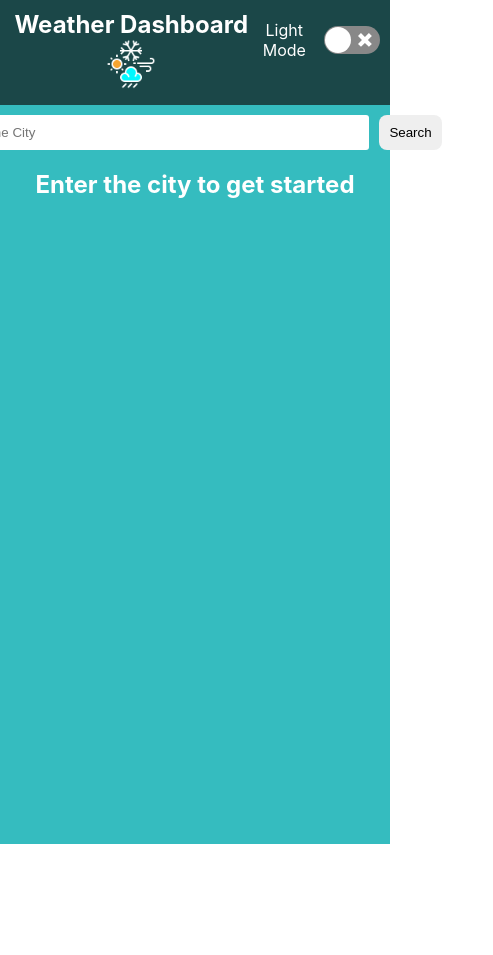
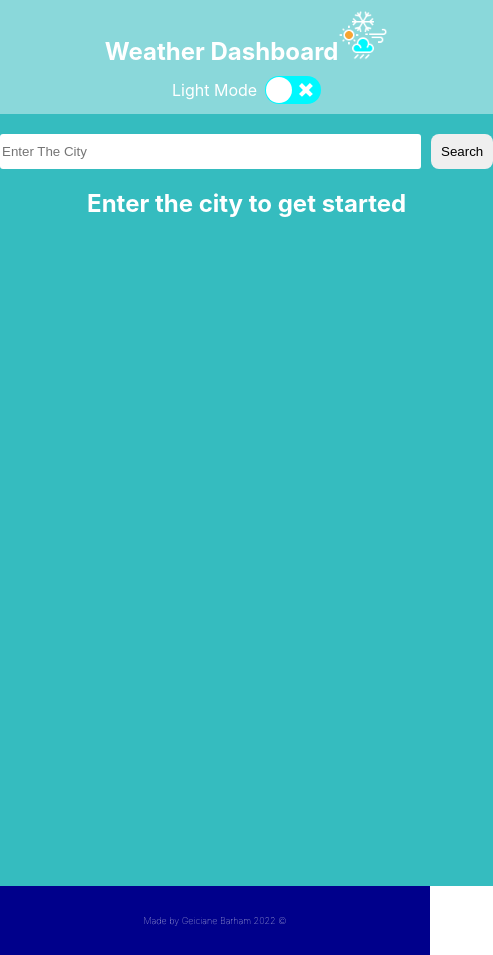
Before and after one commit to geicibarham/React---Weather-Dashboard, a React (Create React App) app: page / in a window 390 px wide. Shown: the whole page, 493 px wide, since content can reach past the window. Before the commit the page ends 844 px from the top, so only its background shows below. Built offline with nearby package versions, Linux system fonts and the light colour scheme.

Commit message:
adding media queries

```diff
--- a/src/App.css
+++ b/src/App.css
@@ -1,65 +1,64 @@
 .App {
   text-align: center;
-  min-height: 100vh;
-  border:0;
-  padding:0;
+  min-height: 95vh;
+  border: 0;
+  padding: 0;
 
   justify-content: center;
 }
 
-header{
-  background-color: rgba(15, 15, 15, 0.675);
+div.react-switch-bg {
+  background-color: #00f8fe !important;
+}
+header {
   /* background-color: #1b376457; */
-  display:flex;
-  padding:10px;
+  display: flex;
+  padding: 10px;
   justify-content: space-between;
   align-items: baseline;
   margin-bottom: 10px;
-
 }
 
-h1{
+#dark header {
+  background-color: rgba(12, 11, 11, 0.647);
+}
+
+#light header {
+  background-color: rgba(255, 255, 255, 0.418);
+}
+h1 {
   text-align: center;
-  margin:auto;
+  margin: auto;
   align-self: center;
 }
-
 
 #dark {
   background-color: #1b3764;
   color: #fff;
+
 }
 #light {
   background-color: #35bcbf;
   color: #fff;
+
 }
 .App-link {
   color: #61dafb;
 }
 
-.theme-description{
-color:white;
-margin-right: 8px;
-text-transform: capitalize;
+.theme-description {
+  color: white;
+  margin-right: 8px;
+  text-transform: capitalize;
 }
-.test{
-  padding:100px;
-  background-color: blue;
-  width: fit-content;
-  margin:auto;
-  border-radius: 20px;
-}
-
 .switch {
-display:flex;
-align-self: baseline;
+  display: flex;
+  align-self: baseline;
   /* width: 100vw;
   height: 100px; */
   justify-content: center;
   align-items: center;
   margin-top: 10px;
-
-
 }
 
 .switch label {
@@ -73,20 +72,11 @@ align-self: baseline;
 #dark .switch label {
   color: white;
 }
-#light .test{
-  padding:100px;
+#light .test {
+  padding: 100px;
   background-color: rgba(255, 0, 191, 0.342);
   width: fit-content;
-  margin:auto;
-  border-radius: 20px;
-}
-
-#dark .test{
-  color:black;
-  padding:100px;
-  background-color: yellow;
-  width: fit-content;
-  margin:auto;
+  margin: auto;
   border-radius: 20px;
 }
 
@@ -105,8 +95,8 @@ align-self: baseline;
   right: 0;
   bottom: 0;
   background-color: #ccc;
-  -webkit-transition: .4s;
-  transition: .4s;
+  -webkit-transition: 0.4s;
+  transition: 0.4s;
 }
 
 .slider:before {
@@ -117,147 +107,189 @@ align-self: baseline;
   left: 4px;
   bottom: 4px;
   background-color: white;
-  -webkit-transition: .4s;
-  transition: .4s;
+  -webkit-transition: 0.4s;
+  transition: 0.4s;
 }
 
-
-#dark > div.switch > div > div.react-switch-bg{
-  background-color: pink!important;
+#dark > div.switch > div > div.react-switch-bg {
+  background-color: pink !important;
 }
 
-.fewCloudsday{
-
-  background-image: url('./assets/images/fewcloudsDay.jpg');
+.fewCloudsday {
+  background-image: url("./assets/images/fewcloudsDay.jpg");
   min-height: 100vh;
   background-repeat: no-repeat;
   background-size: cover;
 }
-.cloudyDay{
-
-  background-image: url('./assets/images/cloudy.jpg');
+.cloudyDay {
+  background-image: url("./assets/images/cloudy.jpg");
   min-height: 100vh;
   background-repeat: no-repeat;
   background-size: cover;
 }
 
-.clearNight{
-
-  background-image: url('./assets/images/clear.jpg');
+.clearNight {
+  background-image: url("./assets/images/clear.jpg");
   min-height: 100vh;
   background-repeat: no-repeat;
   background-size: cover;
 }
 
-.sunny{
-
-  background-image: url('./assets/images/sunny.jpg');
+.sunny {
+  background-image: url("./assets/images/sunny.jpg");
   min-height: 100vh;
   background-repeat: no-repeat;
   background-size: cover;
 }
 
-.cloudyNight{
-  background-image: url('./assets/images/nightFewclouds.jpg');
+.cloudyNight {
+  background-image: url("./assets/images/nightFewclouds.jpg");
   min-height: 100vh;
   background-repeat: no-repeat;
   background-size: cover;
 }
 
-.scateredDay{
-  background-image: url('./assets/images/scateredDay.jpg');
+.scateredDay {
+  background-image: url("./assets/images/scateredDay.jpg");
   min-height: 100vh;
   background-repeat: no-repeat;
   background-size: cover;
 }
 
-.scateredNight{
-  background-image: url('./assets/images/scateredNight.jpg');
+.scateredNight {
+  background-image: url("./assets/images/scateredNight.jpg");
   min-height: 100vh;
   background-repeat: no-repeat;
   background-size: cover;
 }
 
-.brokenDay{
-  background-image: url('./assets/images/brokenday.jpg');
+.brokenDay {
+  background-image: url("./assets/images/brokenday.jpg");
   min-height: 100vh;
   background-repeat: no-repeat;
   background-size: cover;
 }
 
-.brokenNight{
-  background-image: url('./assets/images/brokenEvening.jpg');
+.brokenNight {
+  background-image: url("./assets/images/brokenEvening.jpg");
   min-height: 100vh;
   background-repeat: no-repeat;
   background-size: cover;
 }
 
-.showerDay{
-  background-image: url('./assets/images/rainshowerDay.jpg');
+.showerDay {
+  background-image: url("./assets/images/rainshowerDay.jpg");
   min-height: 100vh;
   background-repeat: no-repeat;
   background-size: cover;
 }
 
-.showerNight{
-  background-image: url('./assets/images/rainShowernight.jpg');
+.showerNight {
+  background-image: url("./assets/images/rainShowernight.jpg");
   min-height: 100vh;
   background-repeat: no-repeat;
   background-size: cover;
 }
 
-.rainDay{
-  background-image: url('./assets/images/rainDay.jpg');
+.rainDay {
+  background-image: url("./assets/images/rainDay.jpg");
   min-height: 100vh;
   background-repeat: no-repeat;
   background-size: cover;
 }
 
-.rainNight{
-  background-image: url('./assets/images/rainNight.jpg');
+.rainNight {
+  background-image: url("./assets/images/rainNight.jpg");
   min-height: 100vh;
   background-repeat: no-repeat;
   background-size: cover;
 }
 
-.thunderDay{
-  background-image: url('./assets/images/thunderDay.jpg');
+.thunderDay {
+  background-image: url("./assets/images/thunderDay.jpg");
   min-height: 100vh;
   background-repeat: no-repeat;
   background-size: cover;
 }
 
-.thunderNight{
-  background-image: url('./assets/images/thunderNight.jpg');
+.thunderNight {
+  background-image: url("./assets/images/thunderNight.jpg");
   min-height: 100vh;
   background-repeat: no-repeat;
   background-size: cover;
 }
-.snowDay{
-  background-image: url('./assets/images/snowday.jpg');
+.snowDay {
+  background-image: url("./assets/images/snowday.jpg");
   min-height: 100vh;
   background-repeat: no-repeat;
   background-size: cover;
 }
-.snowNight{
-  background-image: url('./assets/images/snownight.jpg');
+.snowNight {
+  background-image: url("./assets/images/snownight.jpg");
   min-height: 100vh;
   background-repeat: no-repeat;
   background-size: cover;
 }
 
-.mist{
-  background:linear-gradient(0deg, rgba(9, 9, 9, 0.781), rgba(12, 12, 12, 0.473)),
-  url('./assets/images/fog-g9107571df_1920.jpg');
+.mist {
+  background: linear-gradient(
+      0deg,
+      rgba(9, 9, 9, 0.781),
+      rgba(12, 12, 12, 0.473)
+    ),
+    url("./assets/images/fog-g9107571df_1920.jpg");
   min-height: 100vh;
   background-repeat: no-repeat;
   background-size: cover;
 }
 
-.moderateRain{
-  background:linear-gradient(0deg, rgba(9, 9, 9, 0.199), rgba(12, 12, 12, 0.092)),
-  url('./assets/images/moderateRain.jpg');
+.moderateRain {
+  background: linear-gradient(
+      0deg,
+      rgba(9, 9, 9, 0.199),
+      rgba(12, 12, 12, 0.092)
+    ),
+    url("./assets/images/moderateRain.jpg");
   min-height: 100vh;
   background-repeat: no-repeat;
   background-size: cover;
 }
+.overcastDay {
+  background: linear-gradient(
+      0deg,
+      rgba(9, 9, 9, 0.199),
+      rgba(12, 12, 12, 0.092)
+    ),
+    url("./assets/images/overcastDay.jpg");
+  min-height: 100vh;
+  background-repeat: no-repeat;
+  background-size: cover;
+}
+
+@media screen and (max-width: 768px) {
+  .App {
+    display: grid;
+    grid-template-columns: 1fr;
+    min-height: 105vh;
+    justify-content: center;
+  }
+
+  header {
+    display: block;
+    margin-bottom: 20px;
+  }
+
+  #light {
+    display: flex;
+    background-color: #35bcbf;
+    color: #fff;
+    min-width: fit-content;
+  }
+
+  #dark {
+    display: flex;
+    background-color: #1b3764;
+    color: #fff;
+    min-width: fit-content;
+  }
+}
--- a/src/App.js
+++ b/src/App.js
@@ -3,6 +3,7 @@ import { React, useState, useEffect, createContext } from "react";
 import ReactSwitch from "react-switch";
 import Search from "./components/Search/Search";
 import weatherIcon from "./assets/images/weather.png";
+import Footer from "./components/footer/Footer";
 export const ThemeContext = createContext(null);
 
 function App() {
@@ -22,7 +23,7 @@ function App() {
     }
   }, [theme]);
 
-  // this function is passed as props to the serach component to get the current weather:sunny,rainy etc
+  // this function is passed as props to the search component to get the current weather:sunny,rainy etc
   const getCurrentWeather = (current) => {
     setWeathertype(current.current.weather[0].description);
     setIcon(current.current.weather[0].icon);
@@ -44,14 +45,22 @@ function App() {
               ? "fewCloudsday"
               : weatherType === "few clouds" && icon === "02n"
               ? "cloudyNight"
+              : weatherType === "overcast clouds" && [icon === "03d" || icon === "04d"]
+              ? "cloudyDay"
               : weatherType === "scattered clouds" && icon === "03d"
               ? "scateredDay"
-              : weatherType === "scattered clouds" && icon === "03n"
+              : [
+                  weatherType === "scattered clouds" ||
+                    weatherType === "overcast clouds",
+                ] && icon === "03n"
               ? "scateredNight"
-              : weatherType === "broken clouds" && icon === "04d"
-              ? "brokenDay"
-              : weatherType === "broken clouds" && icon === "04n"
+              : [
+                  weatherType === "broken clouds" ||
+                    weatherType === "overcast clouds",
+                ] && icon === "04n"
               ? "brokenNight"
+
+              :weatherType === "broken clouds" && icon === "04d" ? "brokenDay"
               : weatherType === "shower rain" && icon === "09d"
               ? "showerDay"
               : weatherType === "shower rain" && icon === "09n"
@@ -90,7 +99,9 @@ function App() {
 
           <Search getCurrentWeather={getCurrentWeather} />
         </section>
+
       </div>
+      <Footer />
     </ThemeContext.Provider>
   );
 }
--- a/src/components/CardList/Cardlist.js
+++ b/src/components/CardList/Cardlist.js
@@ -77,6 +77,7 @@ const Cardlist = (props) => {
               <img width="12px" src={downarrow} alt="down arrow" />
               {day.temp.min}°F</span>
             <span>Humidity {day.humidity}%</span>
+            <span>Wind Speed: {day.wind_speed} Mph</span>
           </section>
         ))}
       </article>
--- a/src/components/Search/search.css
+++ b/src/components/Search/search.css
@@ -28,3 +28,7 @@
 input[type=text]:focus {
     border: none;
   }
+
+  @media screen and (max-width:768px) {
+
+  }
--- /dev/null
+++ b/src/components/footer/Footer.js
@@ -0,0 +1,12 @@
+import './footer.css'
+
+const Footer = () => {
+    return (
+        <footer>
+            <p>Made by Geiciane Barham 2022
+                ©</p>
+        </footer>
+    )
+}
+
+export default Footer;
--- /dev/null
+++ b/src/components/footer/footer.css
@@ -0,0 +1,22 @@
+footer{
+    display: flex;
+    padding:20px;
+    justify-content: center;
+    background-color: darkblue;
+    color:white;
+    height: 100%;
+}
+
+footer p{
+    font-size:9px;
+    font-weight: lighter;
+}
+
+@media screen and (max-width:768px) {
+    footer{
+        width: 100%;
+
+        min-height: 100%;
+
+    }
+}
```
Also changed, not shown: src/components/CardList/cardlist.css (+31 -11 lines), src/assets/images/overcastDay.jpg (added), 1 other file (tests, documents, lock files or other folders).
